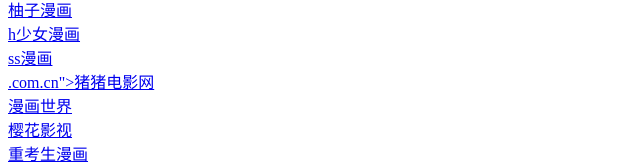
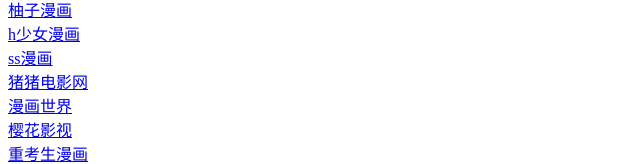
Before and after one commit to wubanzhewangzhidaohang/wubanzhewangzhidaohang.github.io, a plain HTML site: page index.html in a window 1280 px wide. Shown: the part 174-338 px from the top of the page, without its empty margins (0-640 px from the left). Drawn offline with Linux system fonts and the light colour scheme.

Commit message:
Update index.html

```diff
--- a/index.html
+++ b/index.html
@@ -16,7 +16,7 @@
 <a href="https://youzimanhua-zh.com.cn">柚子漫画</a><br>
 <a href="https://hshaonumanhua-app.com.cn">h少女漫画</a><br>
 <a href="https://www.ssmanhua-app.com.cn">ss漫画</a><br>
-<a href="https://zhuzhudianyingwang-cn">.com.cn">猪猪电影网</a><br>
+<a href="https://zhuzhudianyingwang-cn.com.cn">猪猪电影网</a><br>
 <a href="https://www.manhuashijie-app.com.cn">漫画世界</a><br>
 <a href="https://yinghuayingshi-gw.com.cn">樱花影视</a><br>
 <a href="https://www.zhongkaoshengmanhua-vip.com.cn">重考生漫画</a><br>
```
